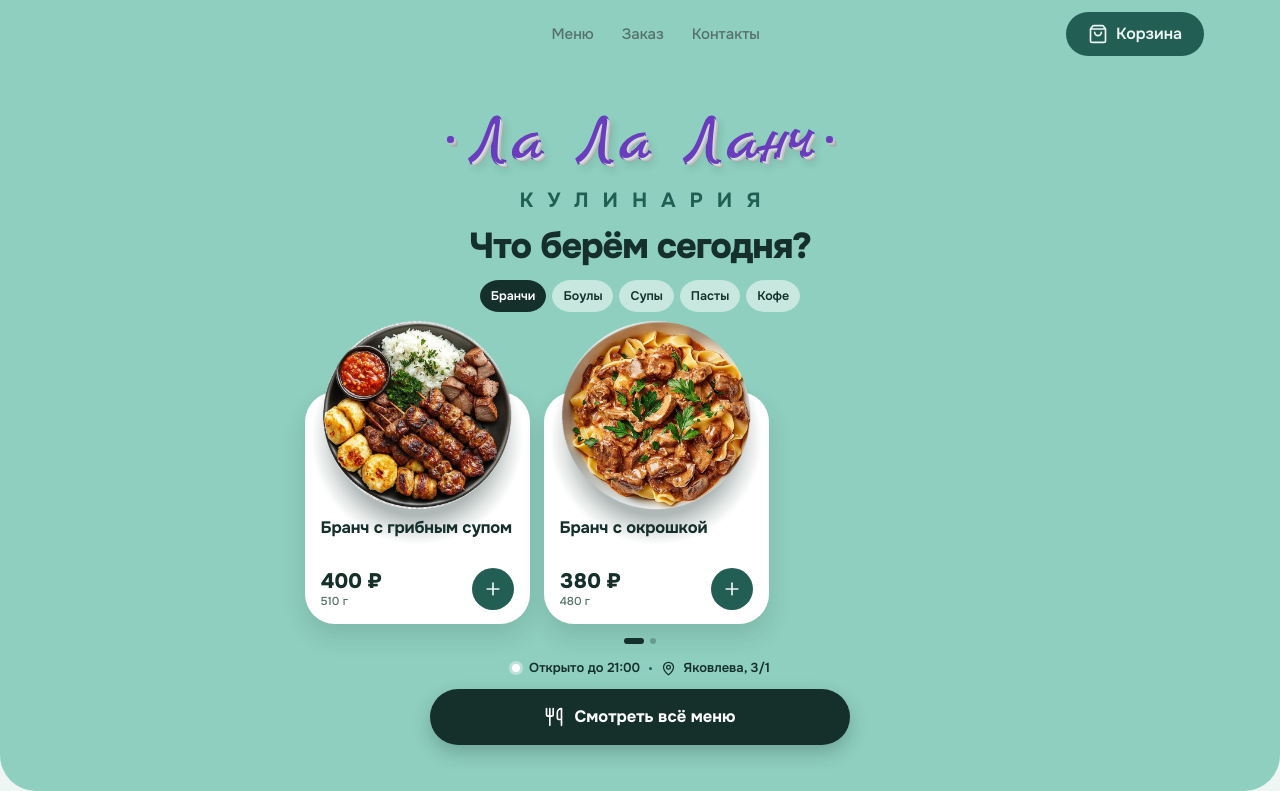
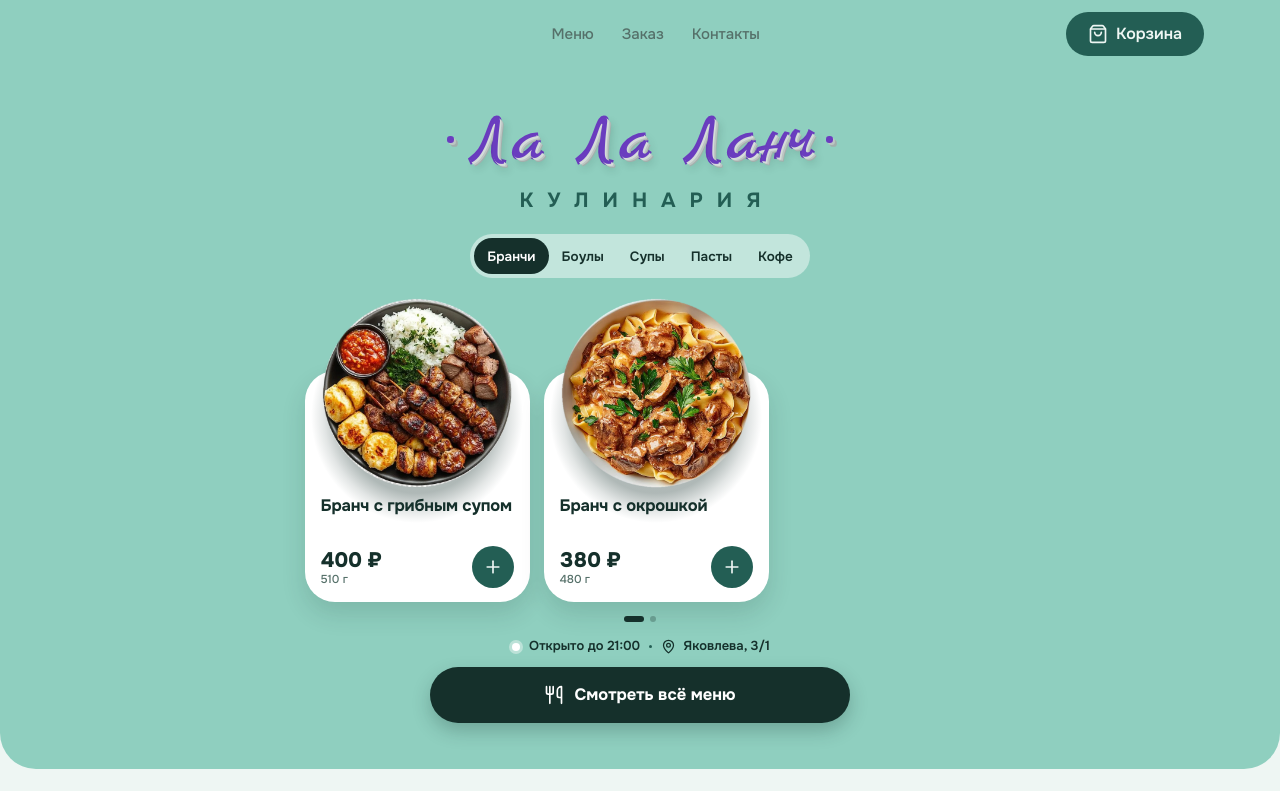
Before and after one commit to mavlitov98/la-la-lunch, a plain HTML site: page index.html in a window 1280 px wide. Shown: the top 791 px of the page. Drawn offline with nearby package versions, Linux system fonts and the light colour scheme.

Commit message:
Refine hero shelf layout

```diff
--- a/css/style.css
+++ b/css/style.css
@@ -176,38 +176,37 @@ body::before {
 .hero-in { flex: 1; width: 100%; min-width: 0; display: flex; flex-direction: column; align-items: center; }
 .signboard { flex: none; display: flex; justify-content: center; }
 .hero .logo { align-items: center; }
-.hero .logo-xl { font-size: 44px; }
+.hero .logo-xl { font-size: min(58px, 14.7vw); } /* 58px on a 393px screen, never wider than the screen */
 .hero .sign { display: block; padding: 0; line-height: 1.12; letter-spacing: 0; }
 .hero .sdot, .hero .sdot.l, .hero .sdot.r {
   width: .1em; height: .1em; margin: 0 .2em; vertical-align: .24em;
   box-shadow: .03em .03em 0 var(--ext2), .06em .06em 0 var(--ext3);
 }
 .hero .sub { margin: .5em 0 0; padding-left: .68em; color: var(--teal); }
-.hero-q { flex: none; margin-top: 18px; font-size: 29px; font-weight: 800; line-height: 1.05; letter-spacing: -.03em; text-align: center; text-wrap: nowrap; }
+/* categories: one segmented control sitting right on the shelf it switches; the space above it is the
+   only flexible gap, so the sign stands alone at the top */
 .hero-cats {
-  flex: none; width: calc(100% + var(--gl) + var(--gr)); margin: 8px calc(-1 * var(--gr)) -6px calc(-1 * var(--gl));
-  display: flex; gap: 0; overflow-x: auto; scrollbar-width: none;
-  padding: 0 var(--gr) 0 var(--gl);
+  flex: none; width: calc(100% + var(--gl) + var(--gr)); margin: auto calc(-1 * var(--gr)) 0 calc(-1 * var(--gl));
+  display: flex; overflow-x: auto; scrollbar-width: none;
+  padding: 24px var(--gr) 0 var(--gl);
 }
 .hero-cats::-webkit-scrollbar { display: none; }
+/* auto margins centre the control but still let it scroll from the start when it overflows */
+.seg-in { flex: none; display: flex; margin: 0 auto; padding: 4px; border-radius: 22px; background: rgba(255, 255, 255, .45); }
 .hero-cats button {
-  flex: none; box-sizing: content-box; height: 32px; padding: 0 11px; border: 6px solid transparent; border-inline-width: 3px;
-  background-clip: padding-box; border-radius: 22px / 22px; cursor: pointer; /* 44px tall tap target, 32px visible pill */
-  background-color: rgba(255, 255, 255, .5); color: var(--fg); font-size: 12.5px; font-weight: 600; line-height: 1; white-space: nowrap;
+  flex: none; height: 36px; padding: 0 13px; border: 0; border-radius: 18px; cursor: pointer;
+  background: transparent; color: var(--fg); font-size: 13.5px; font-weight: 600; line-height: 1; white-space: nowrap;
   transition: background-color .2s, color .2s;
 }
-/* auto margins centre the chips but still let them scroll from the first one when they overflow */
-.hero-cats button:first-child { margin-left: auto; }
-.hero-cats button:last-child { margin-right: auto; }
 .hero-cats button[aria-pressed="true"] { background-color: var(--fg); color: #fff; }
 .shelf {
-  flex: 1 0 auto; width: calc(100% + var(--gl) + var(--gr)); margin: 0 calc(-1 * var(--gr)) -26px calc(-1 * var(--gl));
+  flex: none; width: calc(100% + var(--gl) + var(--gr)); margin: 0 calc(-1 * var(--gr)) -26px calc(-1 * var(--gl));
   display: flex; align-items: flex-end; gap: 14px;
   overflow-x: auto; overflow-y: hidden; scrollbar-width: none; overscroll-behavior-x: contain;
   scroll-snap-type: x mandatory;
   /* top room for the plates that stick out above the cards; bottom room (40px, 26 of it given back by the
      negative margin) so the card shadow fades out fully instead of being cut off by the scroll box */
-  padding: calc(var(--plate) * .38 + 8px) calc(50% - 112.5px) 40px;
+  padding: calc(var(--plate) * .38 + 20px) calc(50% - 112.5px) 40px;
 }
 .shelf::-webkit-scrollbar { display: none; }
 .pcard {
@@ -222,10 +221,12 @@ body::before {
 }
 /* the plate's shadow is a soft gradient disc, not a CSS filter: Safari draws a pale box behind filtered images */
 .pcard { position: relative; }
+.pcard.has-pic::before { opacity: 1; }
 .pcard::before {
   content: ""; position: absolute; left: 50%; top: calc(var(--plate) * -.38 + 12px);
   width: calc(var(--plate) * 1.12); height: calc(var(--plate) * 1.12); margin-left: calc(var(--plate) * -.56);
   border-radius: 50%; pointer-events: none;
+  opacity: 0; transition: opacity .3s; /* shown once the photo has loaded, so it never appears as a grey blob */
   background: radial-gradient(closest-side, rgba(21, 48, 43, .34) 72%, rgba(21, 48, 43, .12) 88%, transparent 100%);
 }
 /* category switch: cards rise in one after another, the plate spins into place */
@@ -259,8 +260,7 @@ body::before {
 /* short phone viewports (in-app browsers, Safari with both toolbars): tighten so the button stays above the dock */
 @media (max-width: 859px) and (max-height: 730px) {
   .hero { padding-top: max(calc(var(--sat) + 10px), 3.6vh); }
-  .hero .logo-xl { font-size: 38px; }
-  .hero-q { margin-top: 10px; font-size: 26px; }
+  .hero .logo-xl { font-size: min(46px, 14.7vw); }
   .hero-foot { padding-top: 10px; }
 }
 @media (max-width: 859px) and (max-height: 675px) {
@@ -664,7 +664,6 @@ form { display: grid; gap: 14px; margin-top: 4px; }
   .dock { display: none; }
   .hero { min-height: 0; border-radius: 0 0 36px 36px; padding-top: calc(var(--bar) + 40px); padding-bottom: 40px; }
   .hero .logo-xl { font-size: 64px; }
-  .hero-q { font-size: 36px; }
   .hero { --plate: 190px; }
   .shelf { flex: none; }
   .arrow { display: grid; }
--- a/index.html
+++ b/index.html
@@ -20,25 +20,25 @@
   <meta property="og:url" content="https://mavlitov98.github.io/la-la-lunch/">
   <meta property="og:title" content="Ла Ла Ланч, кулинария в Ставрополе">
   <meta property="og:description" content="Меню с ценами и заказ навынос. ЖК Суворов, ул. Алексея Яковлева, 3/1.">
-  <meta property="og:image" content="https://mavlitov98.github.io/la-la-lunch/img/og.jpg?v=10">
-  <meta property="og:image:secure_url" content="https://mavlitov98.github.io/la-la-lunch/img/og.jpg?v=10">
+  <meta property="og:image" content="https://mavlitov98.github.io/la-la-lunch/img/og.jpg?v=11">
+  <meta property="og:image:secure_url" content="https://mavlitov98.github.io/la-la-lunch/img/og.jpg?v=11">
   <meta property="og:image:type" content="image/jpeg">
   <meta property="og:image:width" content="1200">
   <meta property="og:image:height" content="630">
   <meta property="og:image:alt" content="Логотип Ла Ла Ланч и блюда из меню">
   <meta name="twitter:card" content="summary_large_image">
-  <meta name="twitter:image" content="https://mavlitov98.github.io/la-la-lunch/img/og.jpg?v=10">
-  <link rel="apple-touch-icon" href="img/icon-180.png?v=10">
-  <link rel="icon" href="favicon.ico?v=10" sizes="48x48">
-  <link rel="icon" type="image/png" sizes="32x32" href="img/favicon-32.png?v=10">
-  <link rel="icon" type="image/png" sizes="16x16" href="img/favicon-16.png?v=10">
-  <link rel="manifest" href="manifest.webmanifest?v=10">
+  <meta name="twitter:image" content="https://mavlitov98.github.io/la-la-lunch/img/og.jpg?v=11">
+  <link rel="apple-touch-icon" href="img/icon-180.png?v=11">
+  <link rel="icon" href="favicon.ico?v=11" sizes="48x48">
+  <link rel="icon" type="image/png" sizes="32x32" href="img/favicon-32.png?v=11">
+  <link rel="icon" type="image/png" sizes="16x16" href="img/favicon-16.png?v=11">
+  <link rel="manifest" href="manifest.webmanifest?v=11">
   <link rel="preconnect" href="https://fonts.googleapis.com">
   <link rel="preconnect" href="https://fonts.gstatic.com" crossorigin>
   <link rel="stylesheet" href="https://fonts.googleapis.com/css2?family=Marck+Script&family=Onest:wght@400;500;600;700;800&display=swap">
-  <link rel="preload" as="image" href="img/branch1.webp?v=10" type="image/webp" fetchpriority="high">
-  <link rel="stylesheet" href="css/style.css?v=10">
-  <link rel="stylesheet" href="css/motion.css?v=10">
+  <link rel="preload" as="image" href="img/branch1.webp?v=11" type="image/webp" fetchpriority="high">
+  <link rel="stylesheet" href="css/style.css?v=11">
+  <link rel="stylesheet" href="css/motion.css?v=11">
 </head>
 <body data-sec="home">
 
@@ -67,7 +67,6 @@
           <span class="sub" aria-hidden="true">кулинария</span>
         </h1>
       </div>
-      <h2 class="hero-q">Что берём сегодня?</h2>
       <div class="hero-cats" id="heroCats" role="group" aria-label="Категория"></div>
       <div class="shelf" id="shelf" aria-label="Блюда из меню"></div>
       <div class="shelf-dots" id="shelfDots" aria-hidden="true"></div>
@@ -227,7 +226,7 @@
 </aside>
 
 <script src="https://unpkg.com/lucide@0.460.0/dist/umd/lucide.min.js" defer></script>
-<script src="js/menu.js?v=10" defer></script>
-<script src="js/app.js?v=10" defer></script>
+<script src="js/menu.js?v=11" defer></script>
+<script src="js/app.js?v=11" defer></script>
 </body>
 </html>
--- a/js/app.js
+++ b/js/app.js
@@ -173,8 +173,8 @@ function sizes(d) {
 const SHELF_CATS = ["Бранчи", "Боулы", "Супы", "Пасты", "Кофе"].filter((k) => MENU[k]);
 let shelfCat = SHELF_CATS[0], shelfIdx = 0, shelfTimer = 0, shelfPaused = false;
 const shelf = $("#shelf");
-$("#heroCats").innerHTML = SHELF_CATS
-  .map((k) => `<button type="button" data-cat="${k}" aria-pressed="${k === shelfCat}">${k}</button>`).join("");
+$("#heroCats").innerHTML = `<div class="seg-in">${SHELF_CATS
+  .map((k) => `<button type="button" data-cat="${k}" aria-pressed="${k === shelfCat}">${k}</button>`).join("")}</div>`;
 function renderShelf(animate = false) {
   const items = MENU[shelfCat].filter((d) => photoOf(d)).slice(0, 6);
   shelf.innerHTML = items
@@ -188,6 +188,12 @@ function renderShelf(animate = false) {
       </div>
     </article>`)
     .join("");
+  // the plate's shadow disc appears only when its photo is there
+  $$(".pcard-pic", shelf).forEach((im) => {
+    const on = () => im.parentNode.classList.add("has-pic");
+    if (im.tagName !== "IMG" || im.complete) on();
+    else im.addEventListener("load", on, { once: true });
+  });
   $("#shelfDots").innerHTML = items.map((_, i) => `<i class="${i ? "" : "on"}"></i>`).join("");
   shelf.scrollLeft = 0;
   shelfIdx = 0;
```
